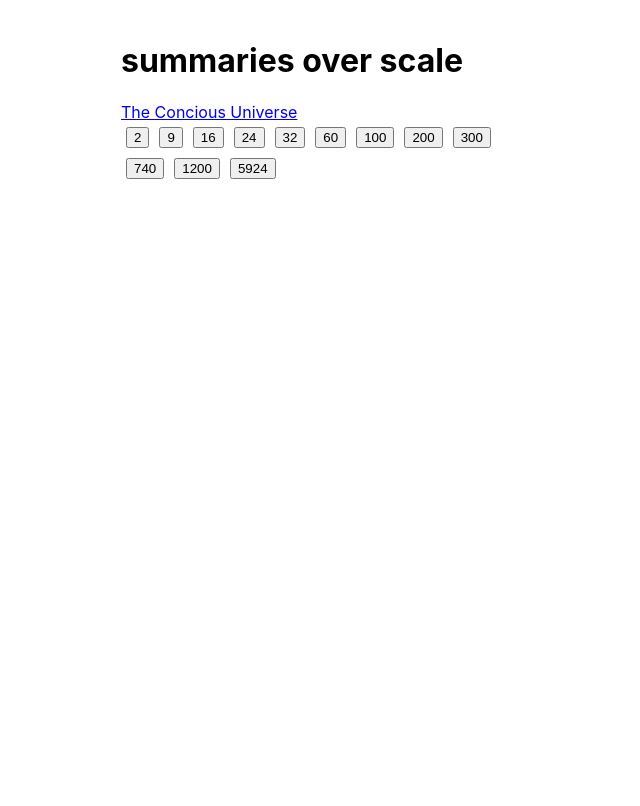
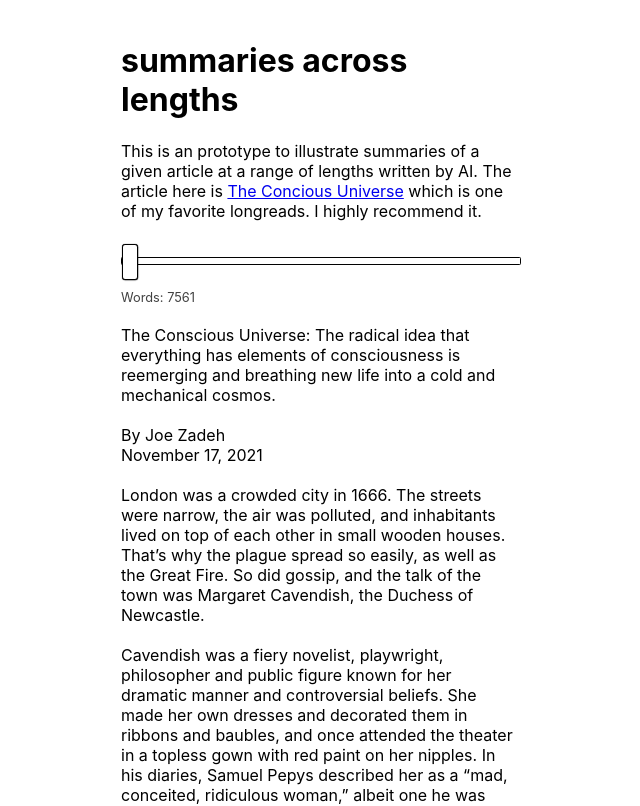
Before and after one commit to whichlight/tldr-scale, a React (Create React App) app: page / in a window 1280 px wide. Shown: the top 806 px of the page, without its empty margins (319-959 px from the left). Built offline with nearby package versions, Linux system fonts and the light colour scheme.

Commit message:
updating design

```diff
--- a/package.json
+++ b/package.json
@@ -1,6 +1,7 @@
 {
   "name": "tldr-scale-app",
   "version": "0.1.0",
+  "homepage": "https://whichlight.github.io/tldr-scale",
   "private": true,
   "dependencies": {
     "@testing-library/jest-dom": "^5.17.0",
@@ -12,6 +13,8 @@
     "web-vitals": "^2.1.4"
   },
   "scripts": {
+    "predeploy": "npm run build",
+    "deploy": "gh-pages -d build",
     "start": "react-scripts start",
     "build": "react-scripts build",
     "test": "react-scripts test",
@@ -34,5 +37,8 @@
       "last 1 firefox version",
       "last 1 safari version"
     ]
+  },
+  "devDependencies": {
+    "gh-pages": "^6.0.0"
   }
 }
--- a/public/index.html
+++ b/public/index.html
@@ -7,7 +7,7 @@
     <meta name="theme-color" content="#000000" />
     <meta
       name="description"
-      content="Web site created using create-react-app"
+      content="prototype looking at summaries of different lengths, created using generative ai. these summaries created with claude, and code started with gpt4."
     />
     <link rel="apple-touch-icon" href="%PUBLIC_URL%/logo192.png" />
     <!--
@@ -24,7 +24,7 @@
       work correctly both with client-side routing and a non-root public URL.
       Learn how to configure a non-root public URL by running `npm run build`.
     -->
-    <title>React App</title>
+    <title>Summaries Across Lengths — AI prototype</title>
   </head>
   <body>
     <noscript>You need to enable JavaScript to run this app.</noscript>
--- a/src/App.css
+++ b/src/App.css
@@ -1,10 +1,89 @@
 .App {
   text-align: left;
   padding: 20px;
+  margin: 0 auto; /* centering the app */
   max-width: 400px; /* limiting the max-width to keep the text readable */
-  margin: 0 auto; /* centering the app */
+}
+
+.header,
+.controls {
 }
 
 .App button {
   margin: 5px;
 }
+
+.info p {
+  font-size: 1em;
+}
+
+.button-container {
+  margin-top: 10px;
+  margin-bottom: 10px;
+}
+.selected {
+  background-color: #818181; /* Green */
+  color: white;
+  font-weight: bold;
+}
+
+input[type="range"] {
+  -webkit-appearance: none;
+  margin: 20px 0;
+  width: 100%;
+}
+
+input[type="range"]::-webkit-slider-runnable-track {
+  width: 100%;
+  height: 8.4px;
+  cursor: pointer;
+  animate: 0.2s;
+  border-radius: 1.3px;
+  border: 0.2px solid #010101;
+}
+
+input[type="range"]::-webkit-slider-thumb {
+  box-shadow: 0.2px 0.2px 1px #000000, 0px 0px 0.2px #0d0d0d;
+  border: 1px solid #000000;
+  height: 36px;
+  width: 16px;
+  border-radius: 3px;
+  background: #ffffff;
+  cursor: pointer;
+  -webkit-appearance: none;
+  margin-top: -14px;
+}
+
+input[type="range"]:focus::-webkit-slider-runnable-track {
+}
+
+input[type="range"]::-moz-range-track {
+  width: 100%;
+  height: 8.4px;
+  cursor: pointer;
+  animate: 0.2s;
+  box-shadow: 1px 1px 1px #000000, 0px 0px 1px #0d0d0d;
+  border-radius: 1.3px;
+  border: 0.2px solid #010101;
+}
+
+input[type="range"]::-moz-range-thumb {
+  box-shadow: 1px 1px 1px #000000, 0px 0px 1px #0d0d0d;
+  border: 1px solid #000000;
+  height: 36px;
+  width: 16px;
+  border-radius: 50%;
+  background: #ffffff;
+  cursor: pointer;
+}
+
+.wordcount {
+  margin-bottom: 10px;
+  margin-top: 5px;
+  color: #414141;
+  font-size: 0.8em;
+}
+
+.text-container {
+  margin-top: 20px;
+}
--- a/src/App.js
+++ b/src/App.js
@@ -5,6 +5,7 @@ import React, { useEffect, useState } from "react";
 function App() {
   const [jsonData, setJsonData] = useState(null);
   const [selectedLength, setSelectedLength] = useState(null); // state for currently selected button
+  const [selectedSummaryIndex, setSelectedSummaryIndex] = useState(0);
 
   useEffect(() => {
     // Fetch the JSON data from the public folder
@@ -16,38 +17,86 @@ function App() {
 
   return (
     <div className="App">
-      <h1>summaries over scale</h1>
+      <div className="header">
+        <h1>summaries across lengths</h1>
         {jsonData && (
           // Add a link to the article
-        <div>
+          <div className="info">
+            <p>
+              This is an prototype to illustrate summaries of a given article at
+              a range of lengths written by AI. The article here is{" "}
               <a
                 href={jsonData.articles[0].url}
                 target="_blank"
                 rel="noopener noreferrer"
               >
                 {jsonData.articles[0].title}
-          </a>
+              </a>{" "}
+              which is one of my favorite longreads. I highly recommend it.
+            </p>
           </div>
         )}
+      </div>
+
+      <div className="controls">
+        {/* Display the slider */}
+        {jsonData && (
+          <input
+            className="slider"
+            type="range"
+            min={0}
+            max={jsonData.articles[0].summaries.length - 1}
+            step={1}
+            value={selectedSummaryIndex}
+            onChange={(e) => setSelectedSummaryIndex(e.target.value)}
+          />
+        )}
+        {/* Display wordcount */}
+        {jsonData && (
+          <div className="wordcount">
+            Words:{" "}
+            {
+              jsonData.articles[0].summaries[
+                jsonData.articles[0].summaries.length - 1 - selectedSummaryIndex
+              ].text
+                .replace(/\r\n/g, "<br />")
+                .split(" ").length
+            }
+          </div>
+        )}
+        {/* Display the buttons
+      <div className="button-container">
         {jsonData &&
-        jsonData.articles[0].summaries.map((summary) => (
+          jsonData.articles[0].summaries
+            .slice()
+            .reverse()
+            .map((summary) => (
               // Return a button for each summary
               <button
                 key={summary.length}
                 onClick={() => setSelectedLength(summary.length)}
+                className={selectedLength === summary.length ? "selected" : ""}
               >
                 {summary.length}
               </button>
             ))}
+      </div>
+      */}
+      </div>
+
       {/* Display the text of the selected summary */}
-      {jsonData &&
-        jsonData.articles[0].summaries
-          .filter((summary) => summary.length === selectedLength)
-          .map((summary) => (
-            <div key={summary.length} className="text-container">
-              {summary.text}
+
+      {jsonData && (
+        <div className="text-container">
+          <div
+            dangerouslySetInnerHTML={{
+              __html: jsonData.articles[0].summaries[
+                jsonData.articles[0].summaries.length - 1 - selectedSummaryIndex
+              ].text.replace(/\r\n/g, "<br />"),
+            }}
+          />
         </div>
-          ))}
+      )}
     </div>
   );
 }
```
Also changed, not shown: public/data.json, 2 other files (tests, documents, lock files or other folders). Lines whose indentation alone changed are shown as unchanged.
